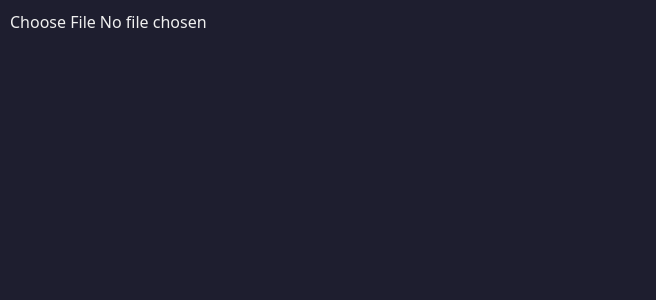
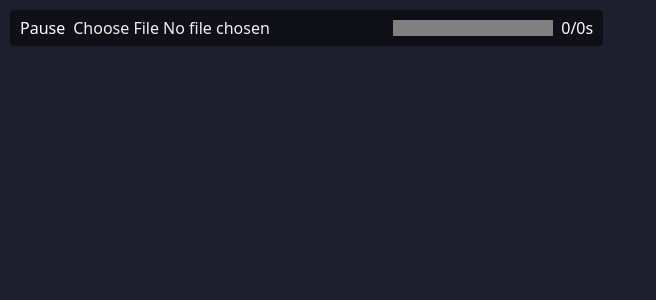
Before and after one commit to Oliver-Form/forceplay, a Next.js app: page /visualiser in a window 1280 px wide. Shown: the top 300 px of the page, without its empty margins (0-656 px from the left). Built offline with nearby package versions, Linux system fonts and the light colour scheme.

Commit message:
added controls for bar spectrum visualiser

```diff
--- a/empty-module.js
+++ /dev/null
@@ -1,2 +0,0 @@
-// This module is used to stub out unsupported native modules in the browser
-module.exports = {};
--- a/next.config.ts
+++ b/next.config.ts
@@ -1,5 +1,4 @@
 import type { NextConfig } from "next";
-import path from "path";
 
 const nextConfig: NextConfig = {
   devIndicators: false,
@@ -7,12 +6,6 @@ const nextConfig: NextConfig = {
     if (!config.resolve) config.resolve = {};
     config.resolve.alias = {
       ...(config.resolve.alias || {}),
-      // Stub out react-native-fs by pointing it to our empty module
-      "react-native-fs": path.resolve(__dirname, "empty-module.js"),
-    };
-    // Stub out react-native-fs in fallback
-    config.resolve.fallback = {
-      ...(config.resolve.fallback || {}),
       "react-native-fs": false,
     };
     return config;
--- a/package.json
+++ b/package.json
@@ -3,14 +3,13 @@
   "version": "0.1.0",
   "private": true,
   "scripts": {
-    "dev": "next dev",
+    "dev": "next dev --turbopack",
     "build": "next build",
     "start": "next start",
     "lint": "next lint"
   },
   "dependencies": {
     "@supabase/supabase-js": "^2.49.7",
-    "color-thief-browser": "^2.0.2",
     "file-saver": "^2.0.5",
     "jsmediatags": "^3.9.7",
     "next": "15.3.2",
--- a/src/components/VisualiserCanvas.tsx
+++ b/src/components/VisualiserCanvas.tsx
@@ -30,6 +30,22 @@ const particleRadius = 10;
 const world = new World();
 
 export default function WorldCanvas() {
+  // refs for audio element and playback stats
+  const audioRef = useRef<HTMLAudioElement>(null);
+  const [currentTime, setCurrentTime] = useState(0);
+  const [duration, setDuration] = useState(0);
+  const [artUrl, setArtUrl] = useState<string | null>(null);
+  // update currentTime via animation frame
+  useEffect(() => {
+    let rafId: number;
+    const update = () => {
+      if (audioRef.current) setCurrentTime(audioRef.current.currentTime);
+      rafId = requestAnimationFrame(update);
+    };
+    update();
+    return () => cancelAnimationFrame(rafId);
+  }, []);
+
   const canvasRef = useRef<HTMLCanvasElement>(null);
   const [isPlaying, setIsPlaying] = useState(true);
   // color palette from album art (bars, particles, fling)
@@ -117,7 +133,6 @@ export default function WorldCanvas() {
       analyserRef.current.getByteFrequencyData(freqDataRef.current);
       freqData = freqDataRef.current;
     }
-
     // draw mirrored bars if freqData exists
     if (freqData) {
       const barCount = 64;
@@ -254,7 +269,7 @@ export default function WorldCanvas() {
 
   useEffect(() => {
     let animationFrame: number;
-
+// need to get those numbers up
     const loop = () => {
       if (isPlaying) {
         // dynamic bar slopes for collisions
@@ -335,7 +350,34 @@ export default function WorldCanvas() {
   const handleAudioFileUpload = async (e: React.ChangeEvent<HTMLInputElement>) => {
     const file = e.target.files?.[0];
     if (!file) return;
-    // read ID3 tags and extract album art palette
+
+    const url = URL.createObjectURL(file);
+    if (audioRef.current) {
+      audioRef.current.src = url;
+      audioRef.current.onloadedmetadata = () => setDuration(audioRef.current!.duration);
+
+      const audioCtx = new (window.AudioContext || (window as any).webkitAudioContext)();
+      audioCtxRef.current = audioCtx;
+      const source = audioCtx.createMediaElementSource(audioRef.current);
+      // Create analyser node for visualization
+      const analyser = audioCtx.createAnalyser();
+      analyser.fftSize = 2048;
+      analyser.smoothingTimeConstant = 0.8;
+      analyser.minDecibels = -90;
+      analyser.maxDecibels = -10;
+
+      // Connect source directly to analyser and output
+      source.connect(analyser);
+      analyser.connect(audioCtx.destination);
+
+       analyserRef.current = analyser;
+       freqDataRef.current = new Uint8Array(analyser.frequencyBinCount);
+
+      audioRef.current.play();
+      setIsPlaying(true);
+      setAudioEnabled(true);
+    }
+    // existing ID3 + color-thief handling...
     jsmediatags.read(file, {
       onSuccess: async (tag: any) => {
         const title = tag.tags.title || '';
@@ -365,40 +407,14 @@ export default function WorldCanvas() {
       },
       onError: (_: any) => {}
     });
-
-    try {
-      const arrayBuffer = await file.arrayBuffer();
-      const AudioCtxCtor = window.AudioContext || (window as any).webkitAudioContext;
-      const audioCtx = new AudioCtxCtor();
-      audioCtxRef.current = audioCtx;
-      const audioBuffer = await audioCtx.decodeAudioData(arrayBuffer);
-      const source = audioCtx.createBufferSource();
-      source.buffer = audioBuffer;
-      const analyser = audioCtx.createAnalyser();
-      analyser.fftSize = 2048;
-      source.connect(analyser).connect(audioCtx.destination);
-      analyserRef.current = analyser;
-      freqDataRef.current = new Uint8Array(analyser.frequencyBinCount);
-      source.start();
-      sourceRef.current = source;
-      setAudioEnabled(true);
-    } catch (err) {
-      console.error('Error loading audio file:', err);
-    }
   };
-
-  // spawn new particle on 'n' key
-  useEffect(() => {
-    const handleKey = (e: KeyboardEvent) => {
-      if (e.key.toLowerCase() === 'n') {
-        const p = new Particle(virtualWidth/2, virtualHeight/2, 0, 0, 1);
-        world.addParticle(p);
-        draw();
-      }
-    };
-    window.addEventListener('keydown', handleKey);
-    return () => window.removeEventListener('keydown', handleKey);
-  }, []);
+  // handle play/pause toggle
+  const togglePlay = () => {
+    if (!audioRef.current) return;
+    if (audioRef.current.paused) audioRef.current.play();
+    else audioRef.current.pause();
+    setIsPlaying(!audioRef.current.paused);
+  };
 
   // mouse handlers for drag/fling
   const handleMouseDown = (e: React.MouseEvent<HTMLCanvasElement>) => {
@@ -447,11 +463,16 @@ export default function WorldCanvas() {
   };
 
   return (
-  <div style={{ position: 'relative' }}>
-    {/* Audio enable button overlay */}
-    {!audioEnabled && (
-      <input type="file" accept="audio/*" onChange={handleAudioFileUpload} style={{ position: 'absolute', zIndex: 10, top: 10, left: 10, cursor: 'pointer' }} />
-    )}
+    <div style={{ position: 'relative' }}>
+      {/* Hidden audio element for playback */}
+      <audio ref={audioRef} style={{ display: 'none' }} />
+      {/* Persistent controls overlay */}
+      <div style={{ position: 'absolute', top: 10, left: 10, zIndex: 20, display: 'flex', alignItems: 'center', gap: 8, background: 'rgba(0,0,0,0.5)', padding: '6px 10px', borderRadius: 4 }}>
+        <button onClick={togglePlay} style={{ color: '#fff' }}>{isPlaying ? 'Pause' : 'Play'}</button>
+        <input type="file" accept="audio/*" onChange={handleAudioFileUpload} />
+        <progress value={currentTime} max={duration} style={{ width: 160 }} />
+        <span style={{ color: '#fff' }}>{Math.floor(currentTime)}/{Math.floor(duration)}s</span>
+      </div>
 
     <div
       style={{
@@ -494,3 +515,4 @@ export default function WorldCanvas() {
   </div>
 );
 }
+//
```
